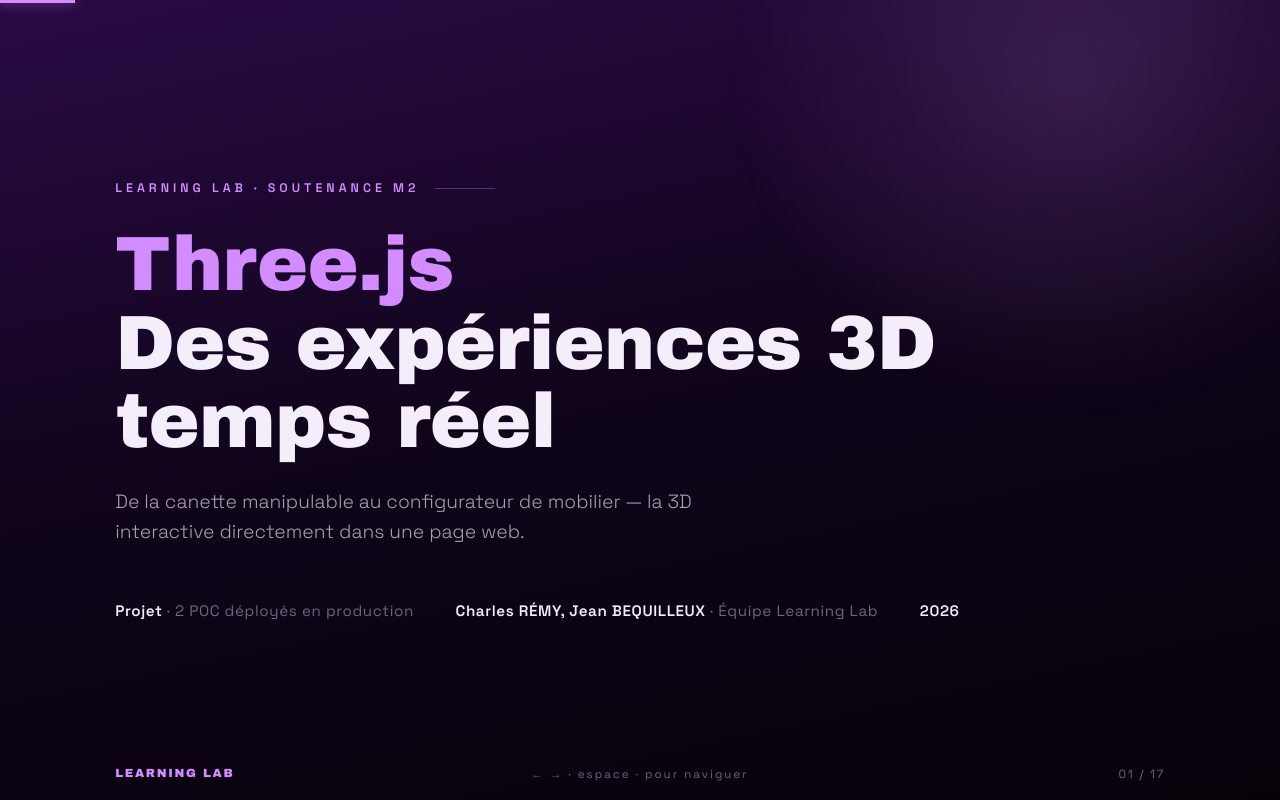
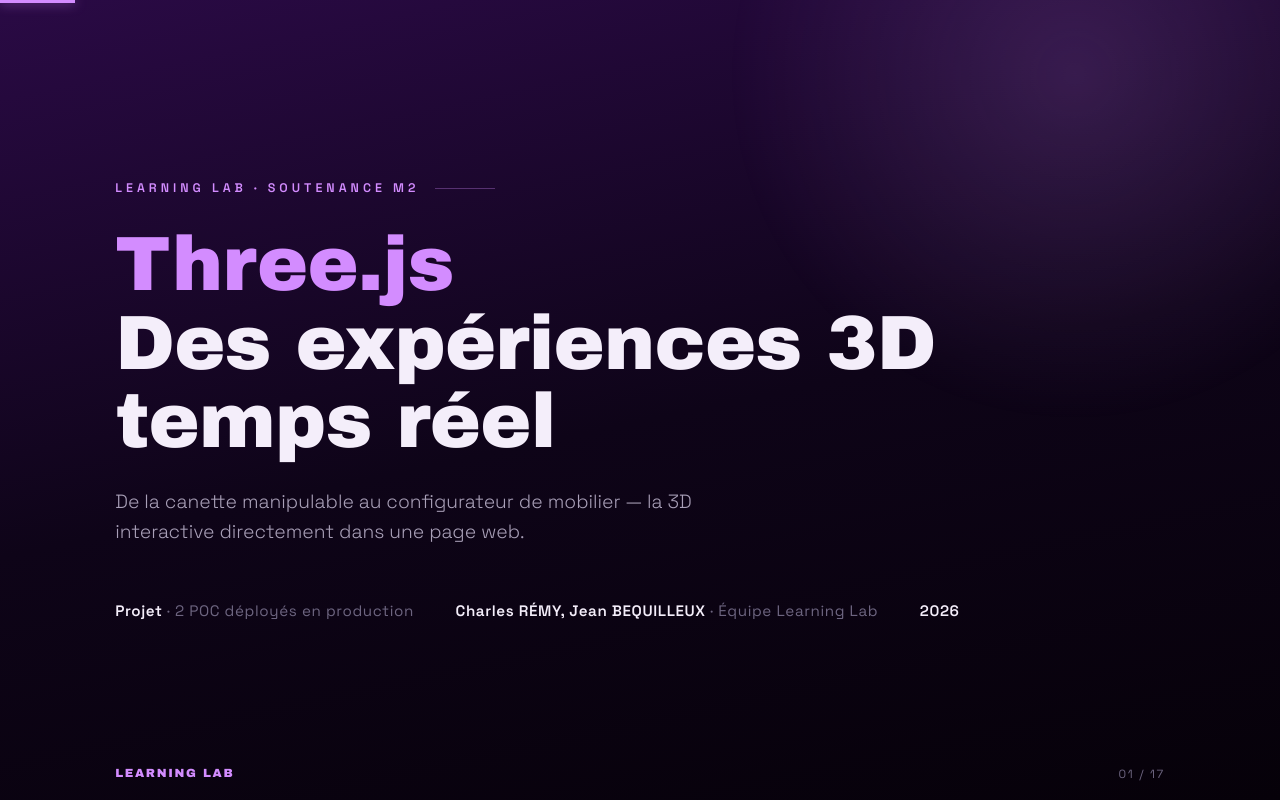
Before and after one commit to Crmy7/learning-lab-deck, a Vue app: page / in a window 1280 px wide. Built offline with nearby package versions, Linux system fonts and the light colour scheme.

Commit message:
fix: remove navigation hint from App.vue

```diff
--- a/src/App.vue
+++ b/src/App.vue
@@ -387,5 +387,4 @@
     <span class="brand-sm">Learning Lab</span>
     <span>{{ counter }}</span>
   </div>
-  <div class="nav-hint">← → · espace · pour naviguer</div>
 </template>
```
